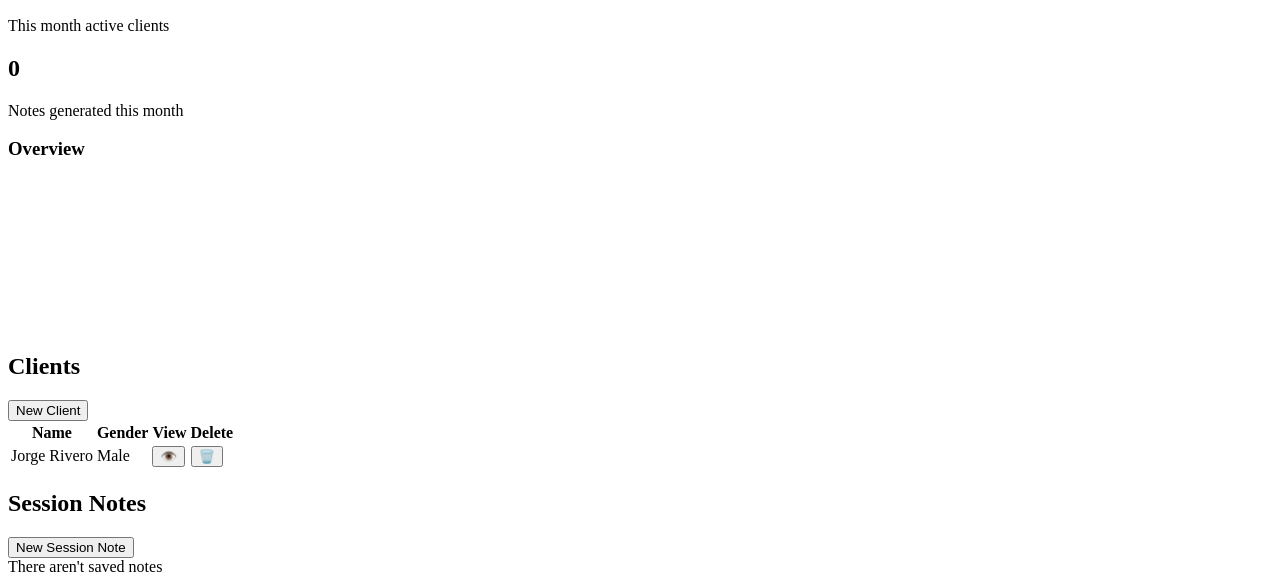
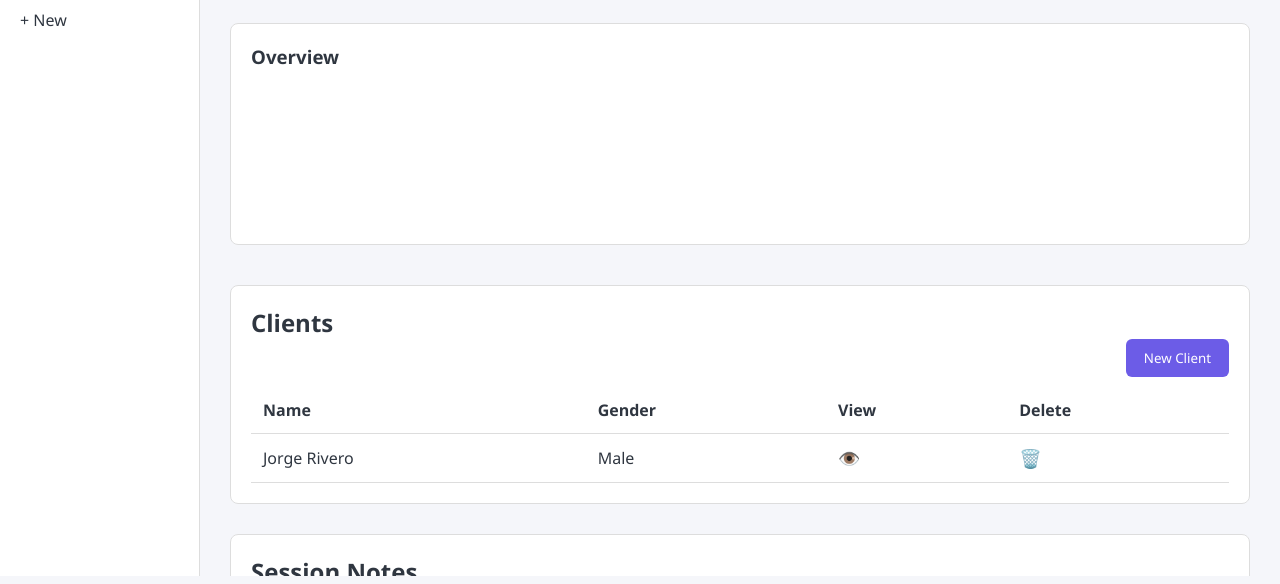
Before and after one commit to rivmargroup/noteqs, a plain HTML site: page index.html in a window 1280 px wide. Shown: the part 224-808 px from the top of the page. Drawn offline with Linux system fonts and the light colour scheme.

Commit message:
Update style.css

```diff
--- a/style.css
+++ b/style.css
@@ -1,18 +1,145 @@
-document.getElementById("generateBtn").addEventListener("click", () => {
-  const noteInput = document.getElementById("noteInput").value.trim();
-  const resultBox = document.getElementById("result");
+* {
+  margin: 0;
+  padding: 0;
+  box-sizing: border-box;
+  font-family: 'Segoe UI', Tahoma, Geneva, Verdana, sans-serif;
+}
 
-  if (!noteInput) {
-    resultBox.innerHTML = "<p style='color:red;'>Please enter some text to generate a note.</p>";
-    return;
-  }
+body {
+  background-color: #f5f6fa;
+  color: #2f3640;
+}
 
-  // Simulación de generación con IA
-  resultBox.innerHTML = "<p><em>Generating note...</em></p>";
+.dashboard {
+  display: flex;
+  height: 100vh;
+}
 
-  setTimeout(() => {
-    // Aquí eventualmente conectarás con una API real como OpenAI
-    const generated = `📝 <strong>Generated Note:</strong><br>${noteInput} (AI-enhanced version)`;
-    resultBox.innerHTML = `<div class="note-result">${generated}</div>`;
-  }, 1000);
-});
+/* Sidebar */
+.sidebar {
+  background-color: #fff;
+  border-right: 1px solid #ddd;
+  padding: 20px 0;
+  width: 200px;
+  display: flex;
+  flex-direction: column;
+  align-items: center;
+}
+
+.logo {
+  font-size: 24px;
+  font-weight: bold;
+  margin-bottom: 30px;
+}
+
+.sidebar-menu {
+  list-style: none;
+  width: 100%;
+}
+
+.sidebar-menu li {
+  width: 100%;
+}
+
+.sidebar-menu a {
+  display: block;
+  padding: 12px 20px;
+  text-decoration: none;
+  color: #2f3640;
+  transition: background 0.2s;
+}
+
+.sidebar-menu a:hover {
+  background-color: #e1e1e1;
+}
+
+/* Main Panel */
+.main-panel {
+  flex-grow: 1;
+  padding: 30px;
+  overflow-y: auto;
+}
+
+.dashboard-header h1 {
+  font-size: 28px;
+  margin-bottom: 20px;
+}
+
+.stats {
+  display: flex;
+  gap: 20px;
+  margin-bottom: 30px;
+}
+
+.stat-card {
+  background: #ffffff;
+  border: 1px solid #ddd;
+  border-radius: 8px;
+  padding: 20px;
+  width: 250px;
+  box-shadow: 0 2px 6px rgba(0,0,0,0.05);
+}
+
+.stat-card h2 {
+  font-size: 32px;
+  color: #6c5ce7;
+}
+
+.overview {
+  background: #ffffff;
+  border: 1px solid #ddd;
+  border-radius: 8px;
+  padding: 20px;
+  margin-bottom: 40px;
+}
+
+.clients-section,
+.notes-section {
+  background: #ffffff;
+  border: 1px solid #ddd;
+  border-radius: 8px;
+  padding: 20px;
+  margin-bottom: 30px;
+}
+
+.new-btn {
+  background-color: #6c5ce7;
+  color: #fff;
+  border: none;
+  padding: 10px 18px;
+  border-radius: 6px;
+  cursor: pointer;
+  float: right;
+  margin-bottom: 10px;
+}
+
+.new-btn:hover {
+  background-color: #5e50e6;
+}
+
+.clients-table {
+  width: 100%;
+  border-collapse: collapse;
+  margin-top: 10px;
+}
+
+.clients-table th,
+.clients-table td {
+  text-align: left;
+  padding: 12px;
+  border-bottom: 1px solid #ddd;
+}
+
+.clients-table button {
+  background: none;
+  border: none;
+  cursor: pointer;
+  font-size: 18px;
+}
+
+.empty-state {
+  text-align: center;
+  color: #999;
+  margin-top: 50px;
+  font-size: 18px;
+}
```
